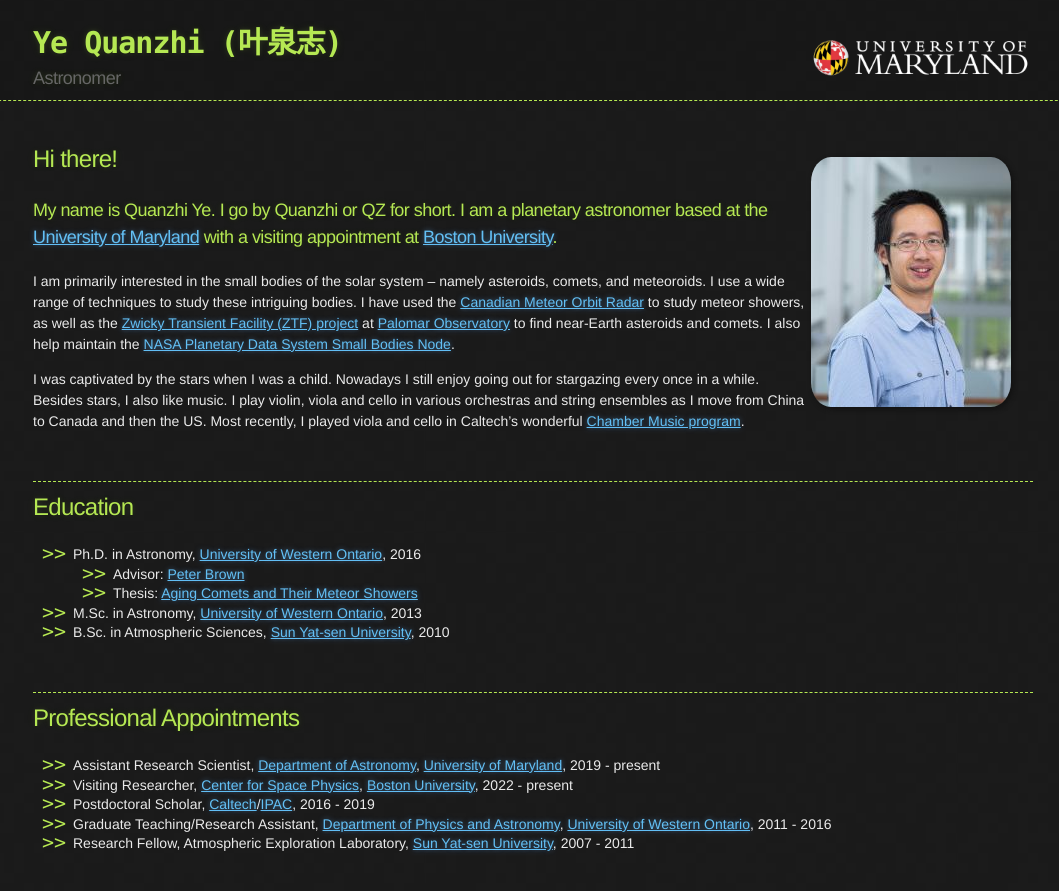
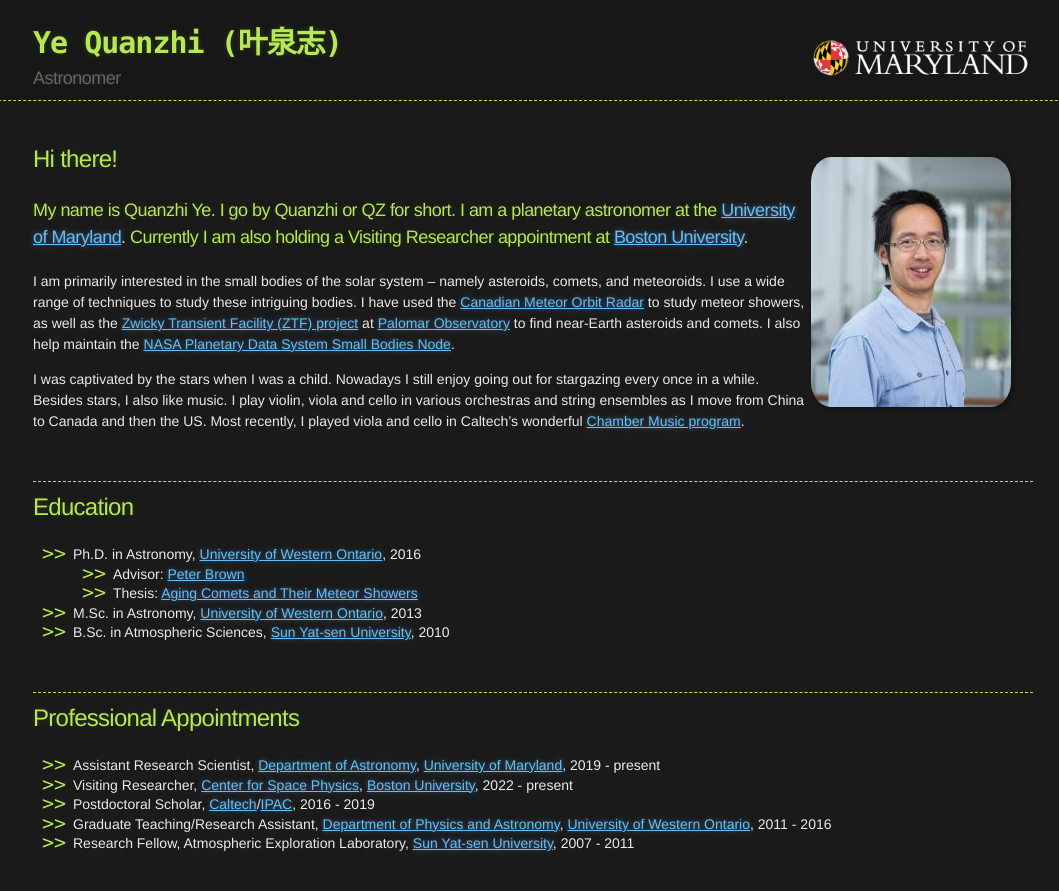
Before and after one commit to Yeqzids/Yeqzids.GitHub.io, a Jekyll site: the page built from index.md, in a window 1280 px wide and 900 px high. Shown: the top 891 px of the window, without its empty margins (107-1166 px from the left). Built offline with Jekyll 4.4.1, drawn with Linux system fonts in a browser that asks for light colours; nearby versions of some CDN libraries.

Commit message:
Update index.md

```diff
--- a/index.md
+++ b/index.md
@@ -6,7 +6,7 @@
 
 ## Hi there!
 
-### My name is Quanzhi Ye. I go by Quanzhi or QZ for short. I am a planetary astronomer based at the [University of Maryland](http://www.umd.edu/) with a visiting appointment at [Boston University](http://www.bu.edu).
+### My name is Quanzhi Ye. I go by Quanzhi or QZ for short. I am a planetary astronomer at the [University of Maryland](http://www.umd.edu/). Currently I am also holding a Visiting Researcher appointment at [Boston University](http://www.bu.edu).
 
 I am primarily interested in the small bodies of the solar system -- namely asteroids, comets, and meteoroids. I use a wide range of techniques to study these intriguing bodies. I have used the [Canadian Meteor Orbit Radar](https://fireballs.ndc.nasa.gov/cmor-radiants/) to study meteor showers, as well as the [Zwicky Transient Facility (ZTF) project](https://www.ztf.caltech.edu/) at [Palomar Observatory](http://www.astro.caltech.edu/palomar/homepage.html) to find near-Earth asteroids and comets. I also help maintain the [NASA Planetary Data System Small Bodies Node](https://pds-smallbodies.astro.umd.edu/).
 
```
